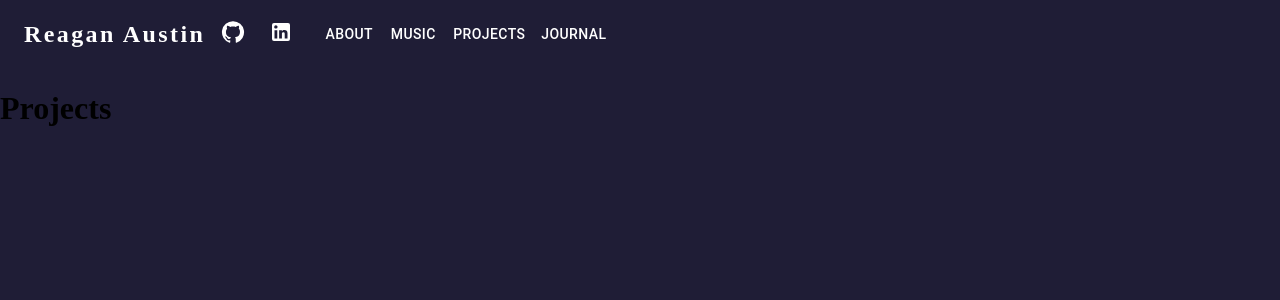
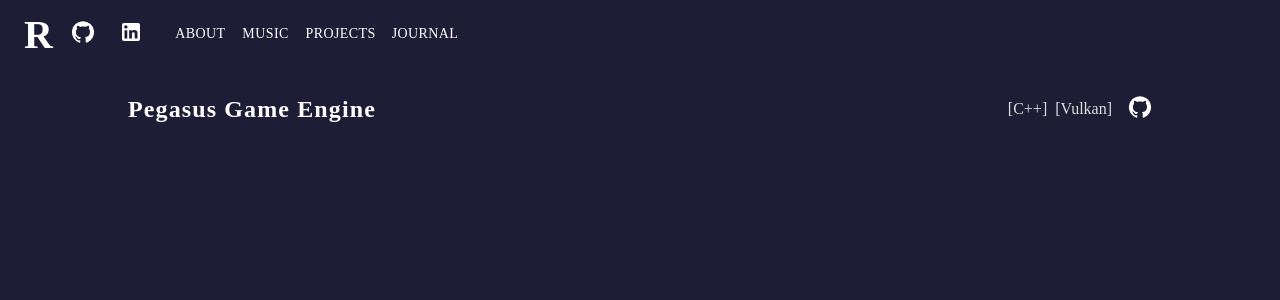
Before and after one commit to raustin9/portfolio-site, a Next.js app: page /projects in a window 1280 px wide. Shown: the top 300 px of the page. Built offline with nearby package versions, Linux system fonts and the light colour scheme.

Commit message:
complete about page

```diff
--- a/src/app/projects/page.tsx
+++ b/src/app/projects/page.tsx
@@ -1,3 +1,33 @@
+'use client'
+import {
+  useState
+} from 'react'
+import {
+  Box,
+  Typography,
+} from '@mui/material'
+
+import ProjectItem from '@/components/ProjectItem'
+
 export default function ProjectsPage() {
-  return <h1>Projects</h1>
+  return <>
+    <Box
+    sx={{
+      display: 'flex',
+      flexDirection: 'column',
+      alignItems: 'center',
+      justifyContent: 'center',
+      width: '100%',
+    }}>
+      <ProjectItem
+        name="Pegasus Game Engine"
+        tech={["C++", "Vulkan"]}
+        github=""
+        // handleClose={}
+      />
+      {/* <ProjectItem name="C Web Server" tech={["C"]}github=""/>
+      <ProjectItem name="Envy Rendering Engine" tech={["WebGL", "JavaScript"]}github="" url="https://web.eecs.utk.edu/~raustin9/envy/"/>
+      <ProjectItem name="ThunderBird Compiler" tech={["C++", "LLVM"]}github=""/>  */}
+    </Box>
+  </>
 }
--- /dev/null
+++ b/src/components/ProjectItem/index.tsx
@@ -0,0 +1,101 @@
+'use client'
+
+import {
+  Box,
+  Typography,
+  Dialog,
+  DialogTitle,
+} from '@mui/material'
+import Link from 'next/link'
+import GitHubIcon from "@mui/icons-material/GitHub"
+import LaunchIcon from "@mui/icons-material/Launch"
+import {
+  useState
+} from 'react'
+
+interface props {
+  name: string;
+  tech: string[];
+  url?: string;
+  github: string;
+  // handleClose: (open: boolean) => void;
+}
+
+export default function ProjectItem(params: props) {
+  // const [isOpen, setIsOpen] = useState<boolean>(false);
+  return <>
+  <Box
+        sx={{
+          mt: 2,
+          display: 'flex',
+          width: '80%',
+          flexDirection: 'row',
+          alignItems: 'center',
+          padding: 1,
+          transition: '150ms',
+          borderRadius: 1,
+
+          '&:hover': {
+            transition: '150ms',
+            backgroundColor: '#864879'
+          },
+        }}
+      >
+        <Typography
+          variant='h5'
+          sx={{
+            color: 'white',
+            flexGrow: 1,
+            fontFamily: 'serif',
+            fontWeight: 700,
+            letterSpacing: '0.07rem',
+          }}
+        >{params.name}</Typography>
+        {
+          params.tech.map((item) => {
+            return <Typography
+              key={item}
+              variant='inherit'
+              sx={{
+                color: '#dddddd',
+                fontSize: '1rem',
+                fontFamily: 'serif',
+                mr: 1,
+              }}
+            >[{item}]</Typography>
+          })
+        }
+
+        {
+          params.url && (
+            <Link target="_blank" href={params!.url} style={{textDecoration: 'none', color: 'black'}}>
+              <LaunchIcon
+                sx={{
+                  color: 'white',
+                  ml: 1,
+                }}
+              />
+            </Link>
+          )
+        }
+
+        <Link target="_blank" href={params.github} style={{textDecoration: 'none', color: 'black'}}>
+          <GitHubIcon
+            sx={{
+              transition: '150ms',
+              color: 'white',
+              ml: 1,
+              "&:hover": {
+                color: '#6cc644',
+                transition: '150ms',
+              }
+            }}
+          />
+        </Link>
+
+        {/* <Dialog onClose={params.handleClose} open={isOpen}>
+          <DialogTitle>Test Title</DialogTitle>
+        </Dialog> */}
+      </Box>
+  </>
+}
--- a/src/components/TitleBar/index.tsx
+++ b/src/components/TitleBar/index.tsx
@@ -76,14 +76,15 @@ export default function TitleBar(params: props) {
               sx={{
                 mr: 2,
                 display: { xs: 'none', md: 'flex' },
-                fontFamily: 'initial',
+                fontFamily: 'serif',
+                fontSize: '2.5rem',
                 fontWeight: 700,
                 letterSpacing: '.15rem',
                 color: 'inherit',
                 textDecoration: 'none',
               }}
             >
-              Reagan Austin
+              R
             </Typography>
 
             <Box sx={{ flexGrow: 1, display: { xs: 'flex', md: 'none' } }}>
@@ -167,14 +168,15 @@ export default function TitleBar(params: props) {
                 mr: 2,
                 display: { xs: 'flex', md: 'none' },
                 flexGrow: 1,
-                fontFamily: 'initial',
+                fontFamily: 'serif',
+                fontSize: '2rem',
                 fontWeight: 700,
                 letterSpacing: '.15rem',
                 color: 'inherit',
                 textDecoration: 'none',
               }}
             >
-             Reagan Austin
+              Reagan Austin
             </Typography>
             <Box sx={{ flexGrow: 1, display: { xs: 'none', md: 'flex' } }}>
               {items.map((item) => (
@@ -185,6 +187,7 @@ export default function TitleBar(params: props) {
                     my: 2,
                     color: 'white',
                     display: 'block',
+                    fontFamily: 'serif',
                     "&:hover": {
                       backgroundColor: '#864879'
                     }
```
Also changed, not shown: src/app/about/page.tsx (+86 -1 lines).
